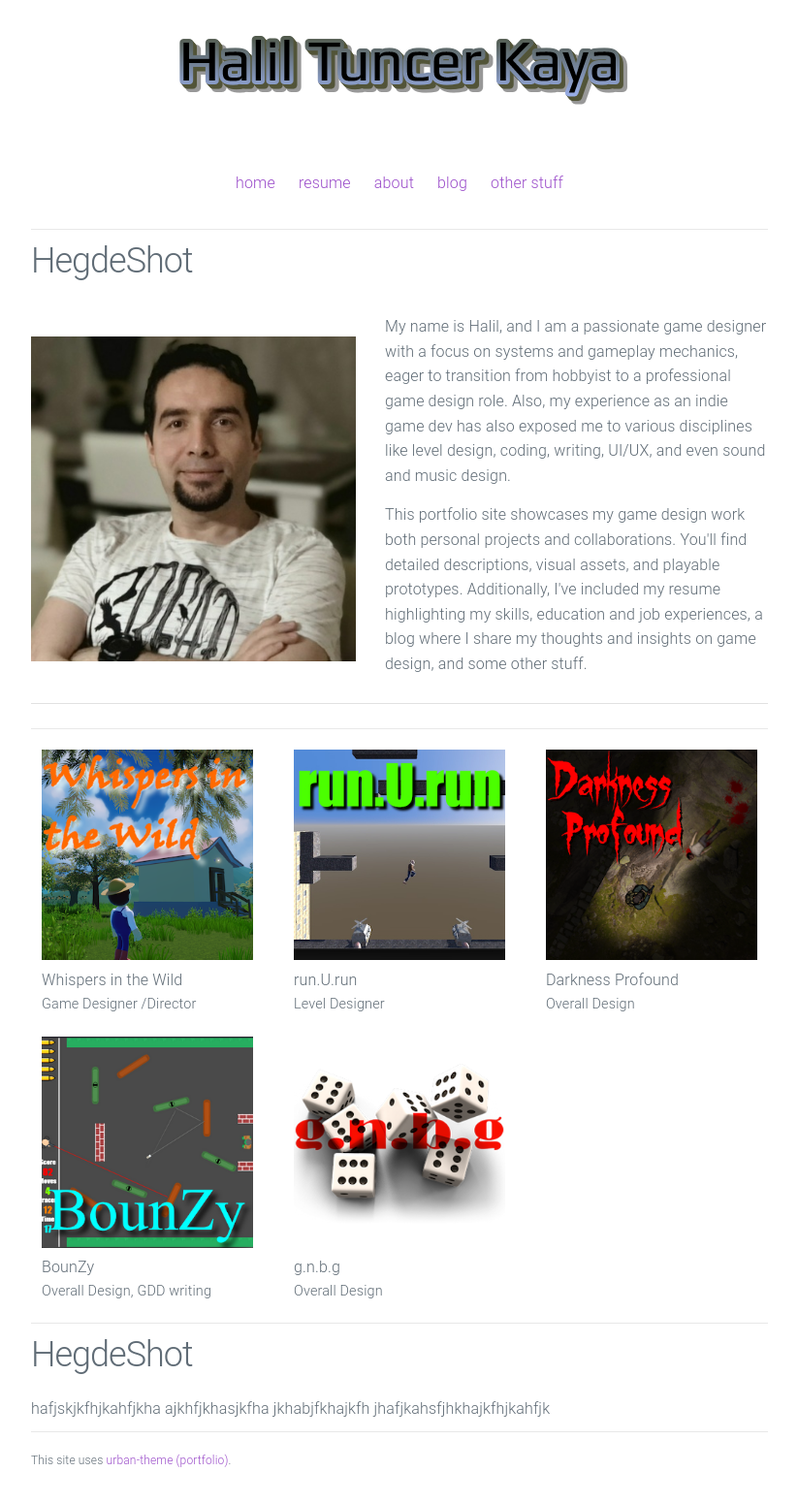
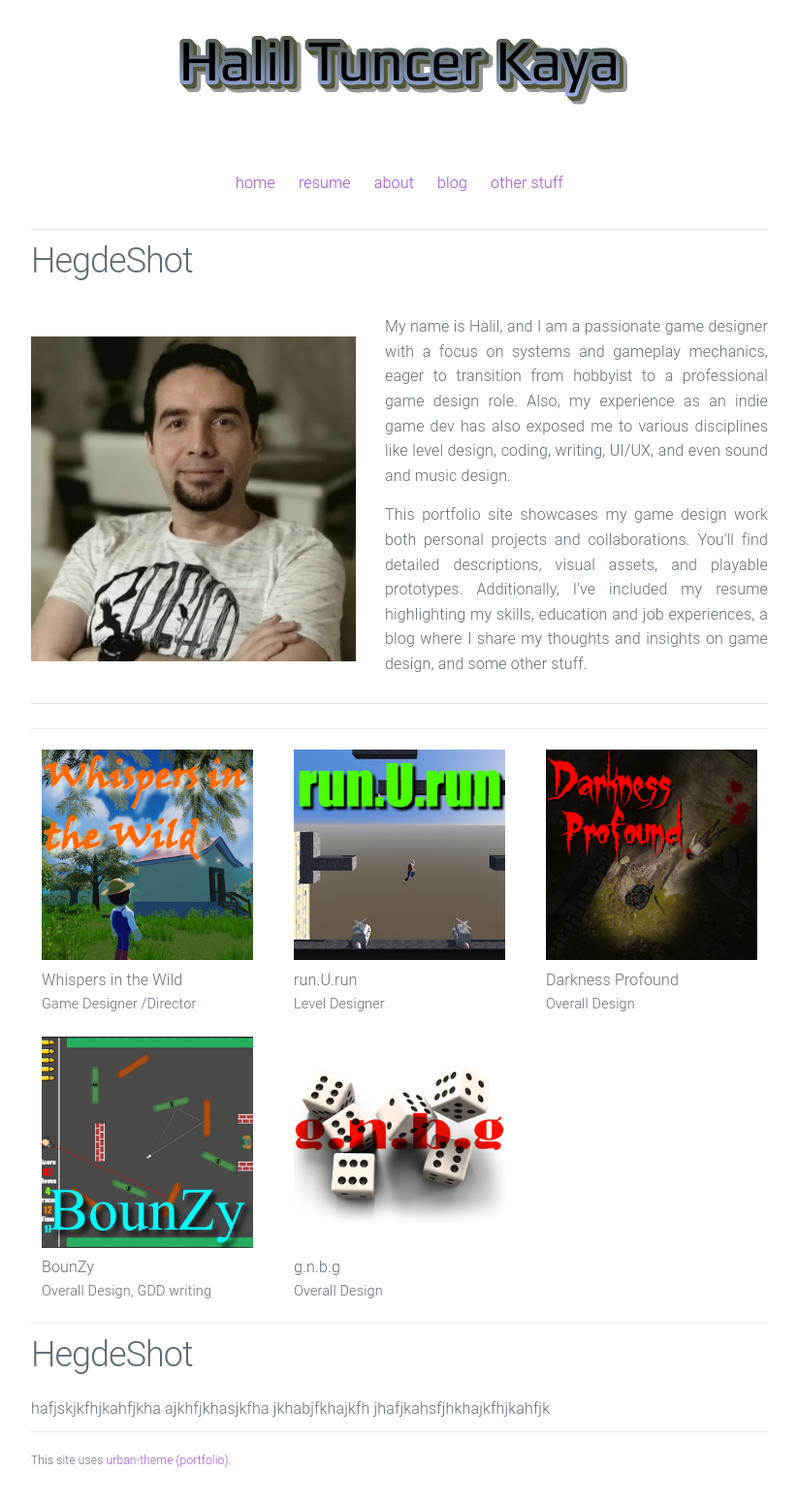
Before and after one commit to htramu/htk.github.io, a Jekyll site: the page built from index.html, in a window 1280 px wide. Shown: the whole page at 97% size, without its empty margins (228-1051 px from the left). Built offline with Jekyll 4.4.1, drawn with Linux system fonts in a browser that asks for light colours.

Commit message:
Update home.html

```diff
--- a/_layouts/home.html
+++ b/_layouts/home.html
@@ -1,5 +1,10 @@
 <!DOCTYPE html>
 <html>
+	<style>
+			p {
+				text-align: justify;
+			}
+	</style>
 
   {% include head.html %}
 
```
